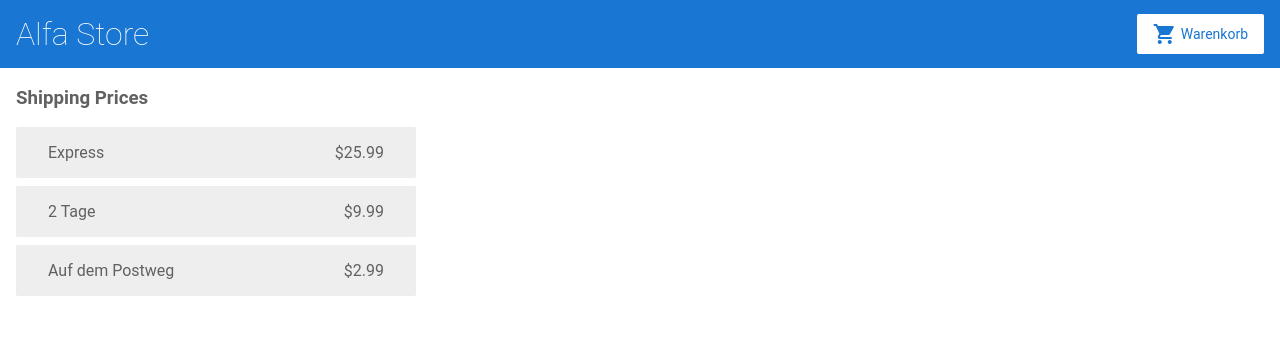
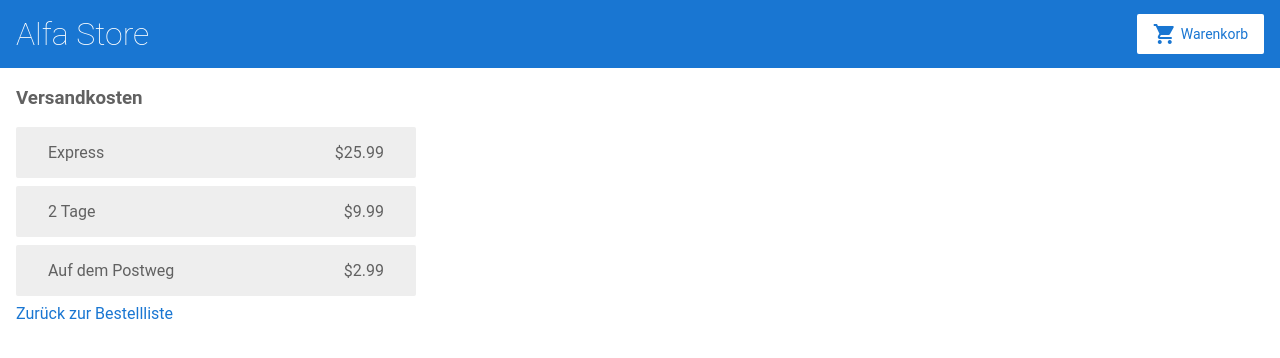
Before and after one commit to munich99/angular-alfatraining, an Angular app: page /shipping in a window 1280 px wide. Shown: the top 358 px of the page. Built offline with nearby package versions, Linux system fonts and the light colour scheme.

Commit message:
shipping - html - buttons

```diff
--- a/src/app/shipping/shipping.component.html
+++ b/src/app/shipping/shipping.component.html
@@ -1,6 +1,7 @@
-<h3>Shipping Prices</h3>
+<h3>Versandkosten</h3>
 
 <div class="shipping-item" *ngFor="let shipping of shippingCosts | async">
   <span>{{ shipping.type }}</span>
   <span>{{ shipping.price | currency }}</span>
 </div>
+<a [routerLink]="['/cart']">Zurück zur Bestellliste</a>
```
